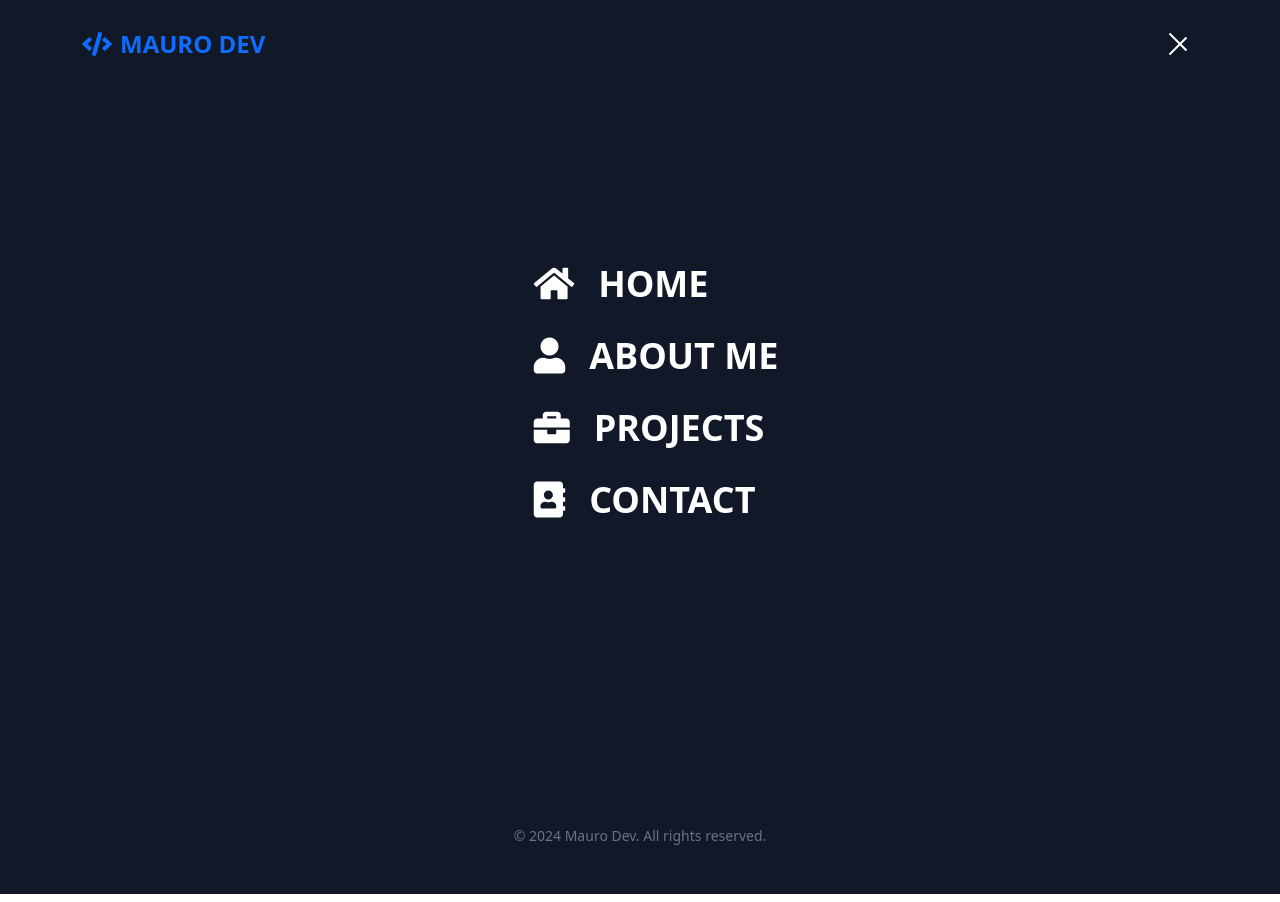
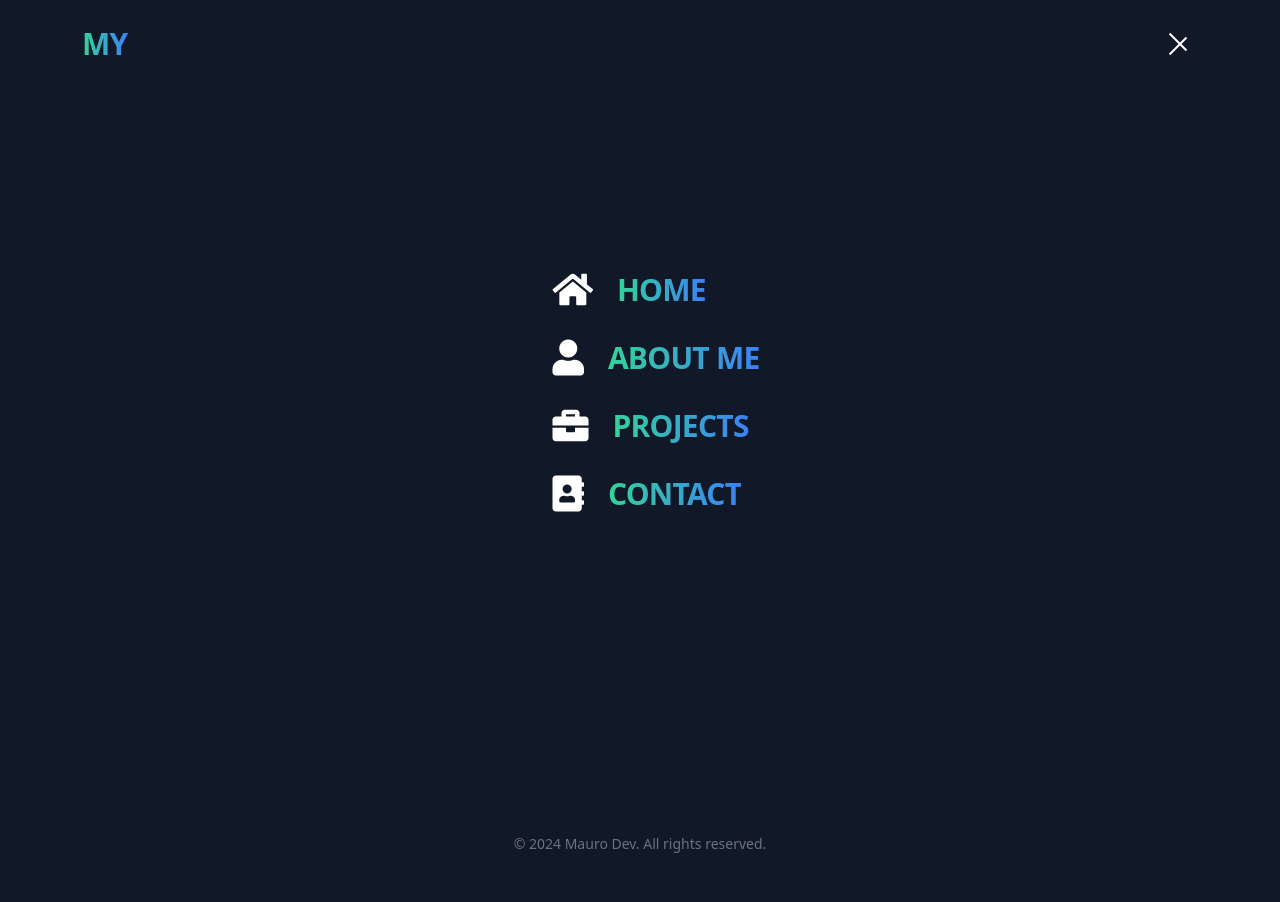
Before and after one commit to MAURO0189/Myproject, a React (Vite) app: page / in a window 1280 px wide. Both pictures are taken after a click on the button "Toggle menu". Built offline with nearby package versions, Linux system fonts and the light colour scheme; grey boxes are pictures that could not be loaded; a web font is replaced by a local one.

Commit message:
change and better styles

```diff
--- a/src/components/AboutOf.jsx
+++ b/src/components/AboutOf.jsx
@@ -17,6 +17,7 @@ function AboutOf() {
     { name: "React.js", level: 80, color: "#4299E1" },
     { name: "Nest.js", level: 75, color: "#FC8181" },
     { name: "MySQL", level: 50, color: "#9F7AEA" },
+    { name: "Tailwind", level: 70, color: "#9F7AEA" },
   ];
 
   const CustomTooltip = ({ active, payload }) => {
@@ -31,7 +32,7 @@ function AboutOf() {
   };
 
   return (
-    <div className="min-h-screen bg-gray-50">
+    <div className="min-h-screen bg-gradient-to-b from-emerald-50 to-emerald-100">
       <Header />
 
       <main className="container mx-auto px-4 py-8 mt-16">
@@ -126,6 +127,9 @@ function AboutOf() {
                   {skill.name === "MySQL" && (
                     <i className="fas fa-database text-purple-500"></i>
                   )}
+                  {skill.name === "Tailwind" && (
+                    <i className="fas fa-code text-indigo-400"></i>
+                  )}
                 </div>
                 <h3 className="font-medium text-gray-800">{skill.name}</h3>
                 <p className="text-sm text-gray-600 mt-1">{skill.level}%</p>
--- a/src/components/Footer.jsx
+++ b/src/components/Footer.jsx
@@ -4,19 +4,10 @@ const Footer = () => {
   return (
     <footer className="relative bg-gray-900 text-white pt-10 pb-5 overflow-hidden">
       <div className="container mx-auto px-6 text-center">
-        <h1 className="text-3xl font-bold mb-4">Mauro Dev...</h1>
         <p className="text-gray-400 mb-4">
           Building ideas into digital solutions.
         </p>
       </div>
-
-      {/* Animación de olas */}
-      <div className="wave-container">
-        <div className="wave wave1"></div>
-        <div className="wave wave2"></div>
-        <div className="wave wave3"></div>
-      </div>
-
       <div className="text-gray-500 text-sm text-center mt-8">
         © {new Date().getFullYear()} Mauro Dev. All rights reserved.
       </div>
--- a/src/components/Header.jsx
+++ b/src/components/Header.jsx
@@ -1,91 +1,3 @@
-// import React, { useState } from "react";
-// import { Link } from "react-router-dom";
-// import "../assets/style/header.css";
-
-// function Header() {
-//   const [sidebarOpen, setSidebarOpen] = useState(false);
-
-//   const toggleSidebar = () => {
-//     setSidebarOpen(!sidebarOpen);
-//   };
-
-//   const closeSidebar = () => {
-//     setSidebarOpen(false);
-//   };
-
-//   return (
-//     <>
-//       <header className="header bg-dark text-white p-3 px-5 mb-3 mt-2 d-flex justify-content-between align-items-center">
-//         <div className="header__logo container">
-//           <Link className="navbar-brand" to="/">
-//             <i className="fas fa-solid fa-code"></i> MAURO DEV
-//           </Link>
-//         </div>
-//         <button
-//           className="header__menuButton btn btn-outline-light"
-//           data-bs-toggle="collapse"
-//           data-bs-target="#navbarNav"
-//           aria-controls="navbarNav"
-//           aria-expanded="false"
-//           aria-label="Toggle navigation"
-//           onClick={toggleSidebar}
-//         >
-//           <i className="fas fa-bars"></i>
-//         </button>
-//         {sidebarOpen && (
-//           <div className="sidebar position-fixed top-0 start-0 bg-dark text-white vh-100 p-3">
-//             <ul className="nav flex-column">
-//               <li className="nav-item">
-//                 <Link to="/" className="nav-link text-white">
-//                   Home
-//                 </Link>
-//               </li>
-//               <li className="nav-item">
-//                 <i className=" fas fa-user" style={{ marginRight: "8px" }}></i>
-//                 <Link
-//                   to="/aboutOf"
-//                   style={{ textDecoration: "none", color: "inherit" }}
-//                 >
-//                   ABOUT ME
-//                 </Link>
-//               </li>
-//               <li className="nav-item">
-//                 <i
-//                   className=" fas fa-solid fa-briefcase"
-//                   style={{ marginRight: "8px" }}
-//                 ></i>
-//                 <Link
-//                   to="/projects"
-//                   style={{ textDecoration: "none", color: "inherit" }}
-//                 >
-//                   PROJECTS
-//                 </Link>
-//               </li>
-//               <li className="nav-item">
-//                 <i
-//                   className=" fas fa-regular fa-address-book"
-//                   style={{ marginRight: "8px" }}
-//                 ></i>
-//                 <Link
-//                   to="/contact"
-//                   style={{ textDecoration: "none", color: "inherit" }}
-//                 >
-//                   CONTACT
-//                 </Link>
-//               </li>
-//             </ul>
-//             <button className="sidebar__closeButton" onClick={closeSidebar}>
-//               <i className="fas fa-times"></i>
-//             </button>
-//           </div>
-//         )}
-//       </header>
-//     </>
-//   );
-// }
-
-// export default Header;
-
 import React, { useState } from "react";
 import { Link } from "react-router-dom";
 
@@ -102,12 +14,13 @@ function Header() {
     <>
       <header className="fixed top-0 left-0 right-0  bg-gray-900 text-white p-4 z-50">
         <div className="container mx-auto flex justify-between items-center">
-          <Link
-            className="text-2xl font-bold flex no-underline items-center gap-2 hover:text-blue-400 transition-colors duration-300"
-            to="/"
-          >
-            <i className="fas fa-code"></i>
-            <span>MAURO DEV</span>
+          <Link className="group flex items-center gap-2 no-underline" to="/">
+            <div className="relative">
+              <span className="text-3xl font-black tracking-tight bg-gradient-to-r from-emerald-400 to-blue-500 bg-clip-text text-transparent group-hover:from-emerald-300 group-hover:to-blue-400 transition-all duration-300">
+                MY
+              </span>
+              <div className="absolute -bottom-1 left-0 w-full h-0.5 bg-gradient-to-r from-emerald-400 to-blue-500 transform scale-x-0 group-hover:scale-x-100 transition-transform duration-300" />
+            </div>
           </Link>
 
           <button
@@ -152,7 +65,9 @@ function Header() {
                   onClick={toggleMenu}
                 >
                   <i className="fas fa-home"></i>
-                  <span>HOME</span>
+                  <span className="text-3xl font-black tracking-tight bg-gradient-to-r from-emerald-400 to-blue-500 bg-clip-text text-transparent group-hover:from-emerald-300 group-hover:to-blue-400 transition-all duration-300">
+                    HOME
+                  </span>
                 </Link>
               </li>
               <li className="transform transition-all duration-300 hover:scale-110">
@@ -162,7 +77,9 @@ function Header() {
                   onClick={toggleMenu}
                 >
                   <i className="fas fa-user"></i>
-                  <span>ABOUT ME</span>
+                  <span className="text-3xl font-black tracking-tight bg-gradient-to-r from-emerald-400 to-blue-500 bg-clip-text text-transparent group-hover:from-emerald-300 group-hover:to-blue-400 transition-all duration-300">
+                    ABOUT ME
+                  </span>
                 </Link>
               </li>
               <li className="transform transition-all duration-300 hover:scale-110">
@@ -172,7 +89,9 @@ function Header() {
                   onClick={toggleMenu}
                 >
                   <i className="fas fa-briefcase"></i>
-                  <span>PROJECTS</span>
+                  <span className="text-3xl font-black tracking-tight bg-gradient-to-r from-emerald-400 to-blue-500 bg-clip-text text-transparent group-hover:from-emerald-300 group-hover:to-blue-400 transition-all duration-300">
+                    PROJECTS
+                  </span>
                 </Link>
               </li>
               <li className="transform transition-all duration-300 hover:scale-110">
@@ -182,7 +101,9 @@ function Header() {
                   onClick={toggleMenu}
                 >
                   <i className="fas fa-address-book"></i>
-                  <span>CONTACT</span>
+                  <span className="text-3xl font-black tracking-tight bg-gradient-to-r from-emerald-400 to-blue-500 bg-clip-text text-transparent group-hover:from-emerald-300 group-hover:to-blue-400 transition-all duration-300">
+                    CONTACT
+                  </span>
                 </Link>
               </li>
             </ul>
--- a/src/components/Home.jsx
+++ b/src/components/Home.jsx
@@ -5,28 +5,49 @@ import Footer from "./Footer";
 
 function Home() {
   return (
-    <div className="min-h-screen bg-gray-100">
+    <div className="min-h-screen bg-gradient-to-b from-emerald-50 to-emerald-100">
       <Header />
       <main className="container mx-auto px-4 py-8">
-        <h1 className="text-4xl font-bold text-center mb-8 text-gray-800">
+        <h1 className="text-4xl font-bold text-center mb-8 text-emerald-800">
           WELCOME
         </h1>
+
+        {/* Hero Section with Avatar */}
         <section className="max-w-4xl mx-auto mb-12">
-          <div className="relative rounded-2xl overflow-hidden shadow-xl">
-            <img
-              src="/img/banner2.jpg"
-              alt="banner"
-              className="w-full h-[400px] object-cover"
-            />
-            <div className="absolute inset-0 bg-black bg-opacity-50 flex flex-col justify-center px-8">
-              <h2 className="text-3xl font-bold text-white mb-4">
-                HEY, I'M MAURO YEPES.
-              </h2>
-              <p className="text-white text-lg flex items-center gap-2">
-                <i className="fas fa-terminal"></i>
-                Hi there! I am a full stack developer based in the beautiful
-                city of Medellin.
-              </p>
+          <div className="bg-gradient-to-br from-gray-900 to-gray-800 rounded-2xl p-8 shadow-2xl">
+            <div className="flex flex-col md:flex-row items-center gap-8">
+              {/* Avatar Container */}
+              <div className="relative">
+                <div className="w-48 h-48 rounded-full overflow-hidden border-4 border-emerald-400/20 shadow-xl">
+                  <img
+                    src="/api/placeholder/192/192"
+                    alt="Mauro Yepes"
+                    className="w-full h-full object-cover"
+                  />
+                </div>
+                {/* Decorative Elements */}
+                <div className="absolute -top-4 -left-4 w-16 h-16 bg-emerald-400 rounded-full opacity-20"></div>
+                <div className="absolute -bottom-4 -right-4 w-12 h-12 bg-emerald-300 rounded-full opacity-20"></div>
+              </div>
+
+              {/* Text Content */}
+              <div className="flex-1 text-center md:text-left">
+                <h2 className="text-4xl font-bold text-white mb-4">
+                  HEY, I'M MAURO YEPES
+                </h2>
+                <p className="text-emerald-100 text-lg mb-6">
+                  Fullstack Developer based in Medellín 🌟
+                </p>
+              </div>
+            </div>
+
+            {/* Code-like Decorative Element */}
+            <div className="mt-8 text-emerald-200 font-mono text-sm opacity-60">
+              <p>const developer = &#123;</p>
+              <p className="ml-4">passion: "Frontend Development",</p>
+              <p className="ml-4">location: "Medellín, Colombia",</p>
+              <p className="ml-4">status: "Ready for new challenges"</p>
+              <p>&#125;;</p>
             </div>
           </div>
         </section>
--- a/src/components/Icons.jsx
+++ b/src/components/Icons.jsx
@@ -5,7 +5,7 @@ function Icons() {
   return (
     <>
       <section>
-        <div>
+        <div className="text-center">
           <ul className="wrapper">
             <li className="icon instagram">
               <a
```
Also changed, not shown: src/components/Contact.jsx (+2 -31 lines), src/components/Projects.jsx (+1 -59 lines).
